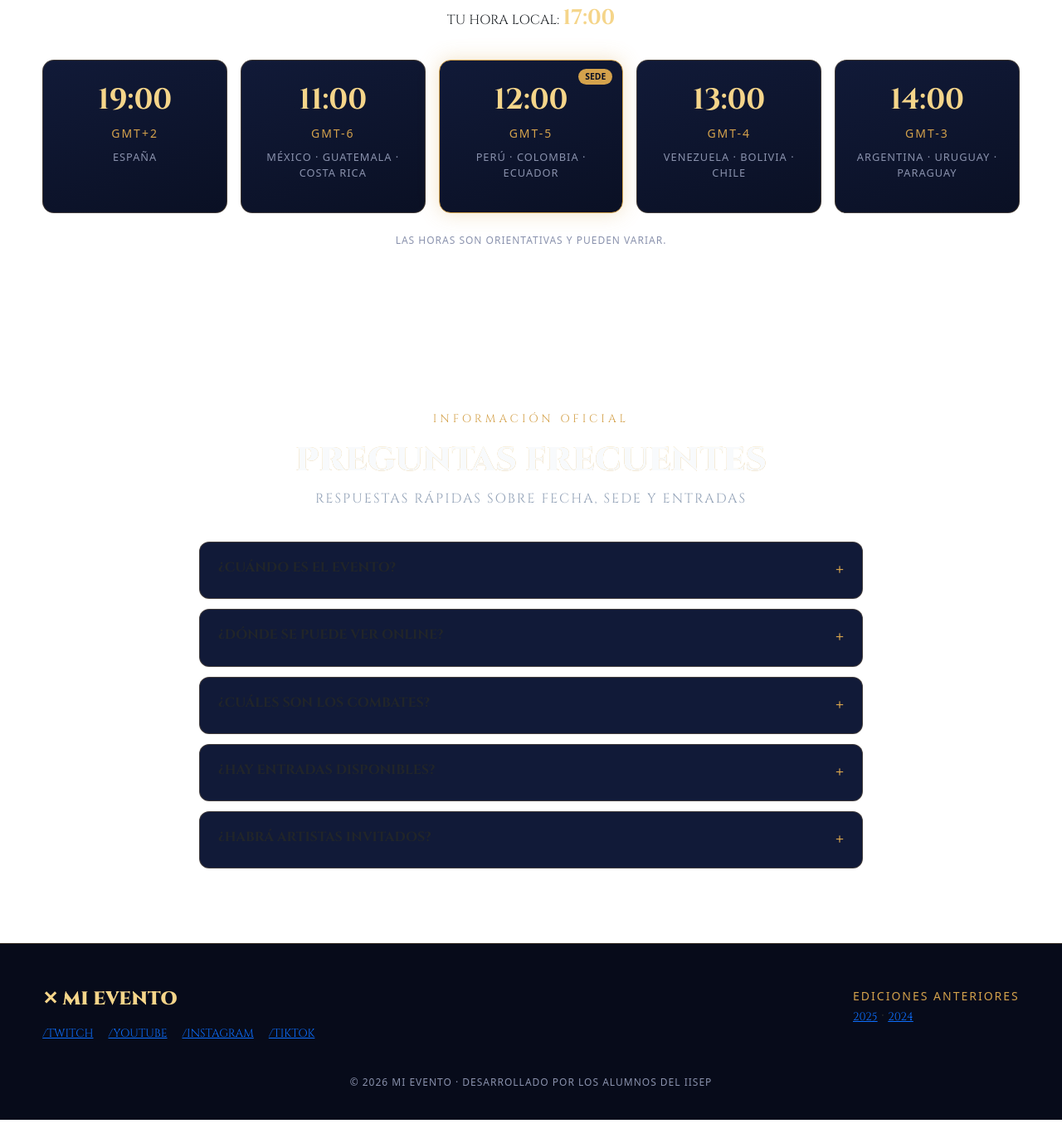
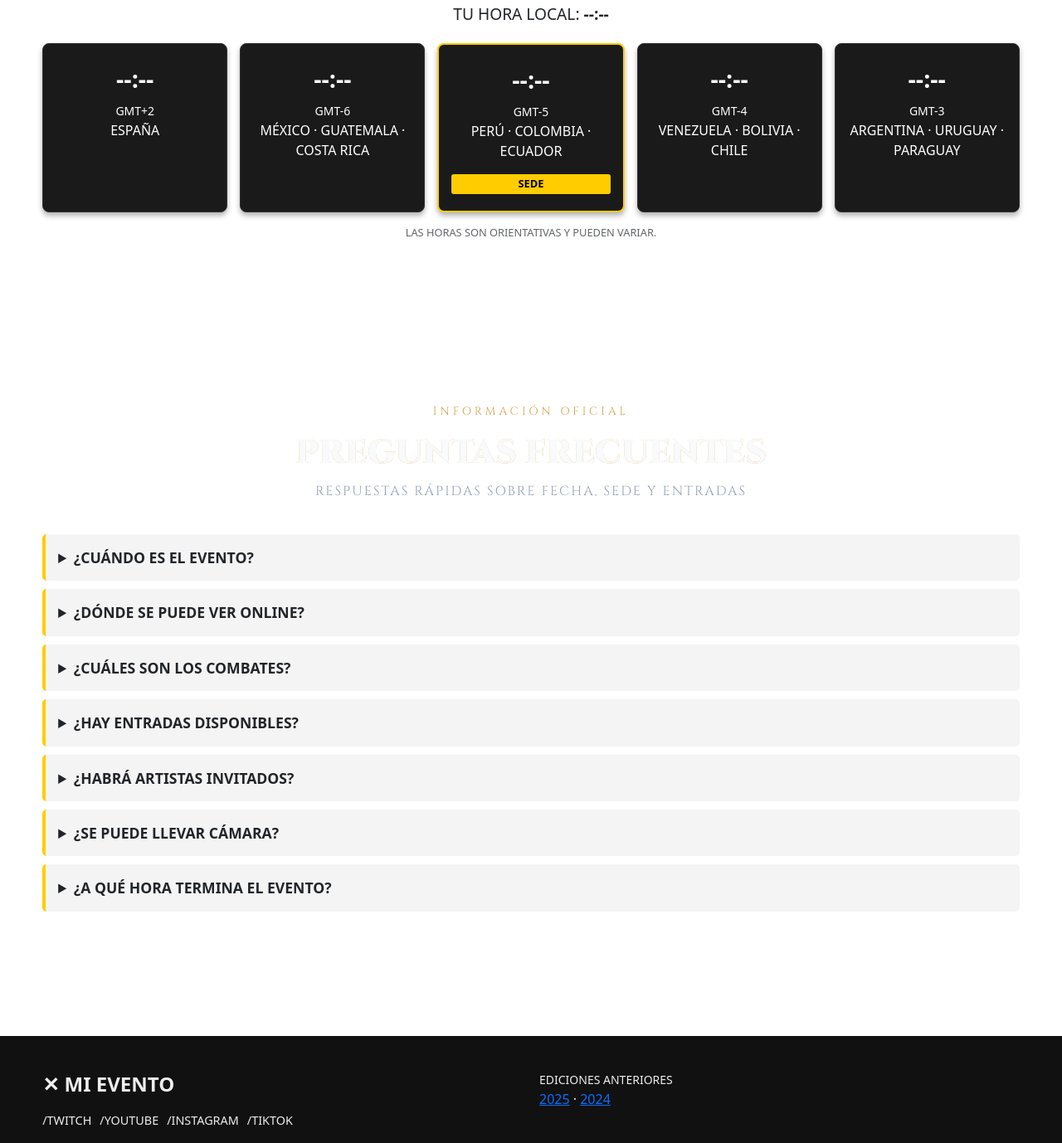
Before and after one commit to droldan-iisep/clasePoo, a plain HTML site: page web-evento/index.html in a window 1280 px wide. Shown: the part 7159-8537 px from the top of the page at 83% size. Before the commit the page ends 8509 px from the top, so only its background shows below. Drawn offline with nearby package versions, Linux system fonts and the light colour scheme.

Commit message:
Alumno 5: Revisión de estilos CSS del footer

```diff
--- a/web-evento/css/05-horarios-faq-footer.css
+++ b/web-evento/css/05-horarios-faq-footer.css
@@ -1,28 +1,130 @@
-/* ALUMNO 5 - Horarios + FAQ + Footer. Usa solo clases .a5- */
-.a5-tu-hora { text-align: center; font-family: var(--fuente-titulo); margin-bottom: 30px; }
-.a5-tu-hora strong { color: var(--dorado-claro); font-size: 1.6rem; }
+/* =========== ALUMNO 5: CSS =========== */
 
-.a5-horarios { display: grid; grid-template-columns: repeat(auto-fit, minmax(190px, 1fr)); gap: 16px; }
-.a5-hora { padding: 22px; text-align: center; position: relative; }
-.a5-hora strong { display: block; font-family: var(--fuente-titulo); font-size: 2.2rem; color: var(--dorado-claro); }
-.a5-hora small { color: var(--dorado); letter-spacing: 2px; }
-.a5-hora p { font-size: .8rem; color: var(--gris); margin-top: 8px; letter-spacing: 1px; }
-.a5-hora.sede { border-color: var(--dorado); box-shadow: 0 0 25px rgba(212, 162, 76, .3); }
-.a5-hora span { position: absolute; top: 10px; right: 12px; font-size: .65rem; background: var(--dorado); color: var(--fondo); padding: 2px 8px; border-radius: 999px; font-weight: 700; }
-.a5-nota { text-align: center; font-size: .75rem; color: var(--gris); margin-top: 24px; letter-spacing: 1px; }
+/* Horarios */
+.a5-tu-hora {
+    font-size: 1.2rem;
+    margin-bottom: 20px;
+    text-align: center;
+}
 
-.a5-faq { max-width: 800px; margin: 0 auto; display: flex; flex-direction: column; gap: 12px; }
-.a5-faq details { background: var(--fondo-2); border: 1px solid rgba(212, 162, 76, .25); border-radius: 12px; padding: 18px 22px; }
-.a5-faq summary { font-family: var(--fuente-titulo); font-weight: 700; cursor: pointer; list-style: none; display: flex; justify-content: space-between; }
-.a5-faq summary::after { content: '+'; color: var(--dorado); font-size: 1.3rem; }
-.a5-faq details[open] summary::after { content: '−'; }
-.a5-faq details p { margin-top: 12px; color: var(--gris); }
+.a5-horarios {
+    display: flex;
+    flex-wrap: wrap;
+    gap: 15px;
+    margin-top: 20px;
+    justify-content: center;
+}
 
-.a5-footer { border-top: 1px solid rgba(212, 162, 76, .25); padding: 50px 0 20px; background: #070b1a; }
-.a5-footer-grid { display: flex; justify-content: space-between; flex-wrap: wrap; gap: 30px; }
-.a5-footer-logo { font-family: var(--fuente-titulo); font-weight: 900; font-size: 1.4rem; color: var(--dorado-claro); margin-bottom: 14px; }
-.a5-redes { display: flex; gap: 18px; flex-wrap: wrap; }
-.a5-redes a, .a5-footer-grid a { font-family: var(--fuente-titulo); font-size: .85rem; transition: .2s; }
-.a5-redes a:hover, .a5-footer-grid a:hover { color: var(--dorado); }
-.a5-footer small { color: var(--dorado); letter-spacing: 2px; }
-.a5-copy { text-align: center; font-size: .75rem; color: var(--gris); margin-top: 40px; letter-spacing: 1px; }
+.a5-hora {
+    background: var(--color-fondo-oscuro, #1a1a1a);
+    color: var(--color-texto-claro, #ffffff);
+    padding: 20px 15px;
+    border-radius: 8px;
+    flex: 1;
+    min-width: 160px;
+    text-align: center;
+    border: 1px solid #333;
+    box-shadow: 0 4px 6px rgba(0,0,0,0.3);
+}
+
+.a5-hora.sede {
+    border: 2px solid var(--color-acento, #ffcc00);
+    position: relative;
+}
+
+.a5-hora.sede span {
+    display: block;
+    background: var(--color-acento, #ffcc00);
+    color: #000;
+    font-weight: bold;
+    font-size: 0.8rem;
+    padding: 2px 5px;
+    border-radius: 3px;
+    margin-top: 10px;
+}
+
+.a5-hora strong {
+    display: block;
+    font-size: 1.8rem;
+    margin-bottom: 5px;
+}
+
+.a5-nota {
+    font-size: 0.8rem;
+    opacity: 0.7;
+    text-align: center;
+    margin-top: 15px;
+}
+
+/* FAQ */
+.a5-faq details {
+    margin-bottom: 10px;
+    background: #f4f4f4;
+    padding: 15px;
+    border-radius: 5px;
+    cursor: pointer;
+    border-left: 4px solid var(--color-acento, #ffcc00);
+    transition: background 0.3s;
+}
+
+.a5-faq details:hover {
+    background: #e9e9e9;
+}
+
+.a5-faq summary {
+    font-weight: bold;
+    font-size: 1.1rem;
+}
+
+.a5-faq p {
+    margin-top: 10px;
+    color: #444;
+    line-height: 1.5;
+}
+
+/* Footer */
+.a5-footer {
+    background: #111;
+    color: #eee;
+    padding: 40px 0 20px;
+    margin-top: 50px;
+}
+
+.a5-footer-grid {
+    display: grid;
+    grid-template-columns: 1fr 1fr;
+    gap: 20px;
+    margin-bottom: 20px;
+}
+
+.a5-footer-logo {
+    font-size: 1.5rem;
+    font-weight: bold;
+    margin-bottom: 15px;
+}
+
+.a5-redes {
+    display: flex;
+    gap: 10px;
+    flex-wrap: wrap;
+}
+
+.a5-redes a {
+    color: #eee;
+    text-decoration: none;
+    font-size: 0.9rem;
+    transition: color 0.3s;
+}
+
+.a5-redes a:hover {
+    color: var(--color-acento, #ffcc00);
+}
+
+.a5-copy {
+    text-align: center;
+    font-size: 0.8rem;
+    border-top: 1px solid #333;
+    padding-top: 20px;
+    margin-top: 20px;
+    opacity: 0.6;
+}
--- a/web-evento/js/05-horarios-faq-footer.js
+++ b/web-evento/js/05-horarios-faq-footer.js
@@ -1,18 +1,50 @@
-// ALUMNO 5 - Calcula la hora de inicio en cada país + año del footer
-(() => {
-  // Hora de inicio del evento en UTC (12:00 Perú = 17:00 UTC)
-  const inicioUTC = new Date('2026-07-25T17:00:00Z');
-  const dos = n => String(n).padStart(2, '0');
+document.addEventListener("DOMContentLoaded", function() {
 
-  document.querySelectorAll('.a5-hora').forEach(card => {
-    const offset = Number(card.dataset.utc);
-    const h = (inicioUTC.getUTCHours() + offset + 24) % 24;
-    card.querySelector('strong').textContent = `${dos(h)}:${dos(inicioUTC.getUTCMinutes())}`;
-  });
+    // --- TAREA 1 y 2: Calcular horas locales y por país ---
+    const actualizarHora = () => {
+        const ahora = new Date();
 
-  const local = document.getElementById('a5-local');
-  if (local) local.textContent = `${dos(inicioUTC.getHours())}:${dos(inicioUTC.getMinutes())}`;
+        // 1. Tu hora local
+        const localSpan = document.getElementById("a5-local");
+        if (localSpan) {
+            localSpan.textContent = ahora.toLocaleTimeString();
+        }
 
-  const anio = document.getElementById('a5-anio');
-  if (anio) anio.textContent = new Date().getFullYear();
-})();
+        // 2. Horas por país (leyendo el data-utc del HTML)
+        const tarjetasHora = document.querySelectorAll('.a5-hora');
+        tarjetasHora.forEach(tarjeta => {
+            const utcOffset = parseInt(tarjeta.getAttribute('data-utc'));
+
+            const horaUTC = ahora.getTime() + (ahora.getTimezoneOffset() * 60000);
+            const horaPais = new Date(horaUTC + (3600000 * utcOffset));
+
+            const strong = tarjeta.querySelector('strong');
+            if (strong) {
+                strong.textContent = horaPais.toLocaleTimeString([], { hour: '2-digit', minute: '2-digit' });
+            }
+        });
+    };
+
+    setInterval(actualizarHora, 1000);
+    actualizarHora();
+
+    // --- TAREA 5 EXTRA: Solo una pregunta del FAQ abierta a la vez ---
+    const detalles = document.querySelectorAll('.a5-faq details');
+    detalles.forEach(detalle => {
+        detalle.addEventListener('toggle', function() {
+            if (this.open) {
+                detalles.forEach(otroDetalle => {
+                    if (otroDetalle !== this) {
+                        otroDetalle.removeAttribute('open');
+                    }
+                });
+            }
+        });
+    });
+
+    // --- Extra: Actualizar el año del footer automáticamente ---
+    const anioSpan = document.getElementById("a5-anio");
+    if (anioSpan) {
+        anioSpan.textContent = new Date().getFullYear();
+    }
+});
--- a/web-evento/secciones/05-horarios-faq-footer.html
+++ b/web-evento/secciones/05-horarios-faq-footer.html
@@ -25,11 +25,14 @@
     <h2 class="titulo-seccion">PREGUNTAS FRECUENTES</h2>
     <p class="subtitulo-seccion">RESPUESTAS RÁPIDAS SOBRE FECHA, SEDE Y ENTRADAS</p>
     <div class="a5-faq">
+      <!-- Tarea 3: 5 preguntas reales + 2 extra -->
       <details><summary>¿CUÁNDO ES EL EVENTO?</summary><p>El sábado 25 de julio de 2026 a las 12:00 (hora Perú).</p></details>
-      <details><summary>¿DÓNDE SE PUEDE VER ONLINE?</summary><p>Escribe aquí dónde se transmite.</p></details>
-      <details><summary>¿CUÁLES SON LOS COMBATES?</summary><p>Revisa la sección de combates.</p></details>
-      <details><summary>¿HAY ENTRADAS DISPONIBLES?</summary><p>Escribe aquí la información de entradas.</p></details>
-      <details><summary>¿HABRÁ ARTISTAS INVITADOS?</summary><p>Escribe aquí los artistas.</p></details>
+      <details><summary>¿DÓNDE SE PUEDE VER ONLINE?</summary><p>Se transmitirá en vivo por nuestro canal oficial de Twitch y YouTube.</p></details>
+      <details><summary>¿CUÁLES SON LOS COMBATES?</summary><p>Habrán 5 combates estelares, revisa la cartelera completa en la sección de combates.</p></details>
+      <details><summary>¿HAY ENTRADAS DISPONIBLES?</summary><p>¡Sí! Puedes adquirirlas en la boletería del coliseo o por la plataforma virtual.</p></details>
+      <details><summary>¿HABRÁ ARTISTAS INVITADOS?</summary><p>Contaremos con la presencia de artistas locales y un DJ sorpresa al final.</p></details>
+      <details><summary>¿SE PUEDE LLEVAR CÁMARA?</summary><p>Sí, pero solo cámaras profesionales con acreditación previa. Los celulares están permitidos.</p></details>
+      <details><summary>¿A QUÉ HORA TERMINA EL EVENTO?</summary><p>El evento finaliza aproximadamente a las 6:00 PM.</p></details>
     </div>
   </div>
 </section>
@@ -38,8 +41,12 @@
   <div class="contenedor a5-footer-grid">
     <div>
       <p class="a5-footer-logo">✕ MI EVENTO</p>
+      <!-- Tarea 4: Redes sociales reales -->
       <div class="a5-redes">
-        <a href="#">/TWITCH</a><a href="#">/YOUTUBE</a><a href="#">/INSTAGRAM</a><a href="#">/TIKTOK</a>
+        <a href="https://www.twitch.tv" target="_blank">/TWITCH</a>
+        <a href="https://www.youtube.com" target="_blank">/YOUTUBE</a>
+        <a href="https://www.instagram.com" target="_blank">/INSTAGRAM</a>
+        <a href="https://www.tiktok.com" target="_blank">/TIKTOK</a>
       </div>
     </div>
     <div>
```
